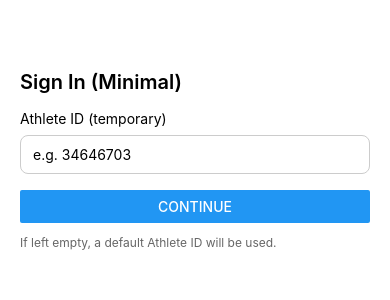
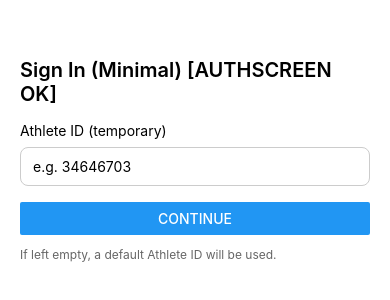
Before and after one commit to yukun791745/triathlon-clean, a React Native app: screen / in a window 390 px wide. Shown: the part 262-562 px from the top of the page. Built offline with nearby package versions, Linux system fonts and the light colour scheme; no server answers.

Commit message:
Update AuthScreen title to include '[AUTHSCREEN OK]'

```diff
--- a/src/screens/AuthScreen.tsx
+++ b/src/screens/AuthScreen.tsx
@@ -25,7 +25,7 @@ export default function AuthScreen({ onSignIn }: Props) {
 
   return (
     <View style={styles.container}>
-      <Text style={styles.title}>Sign In (Minimal)</Text>
+      <Text style={styles.title}>Sign In (Minimal) [AUTHSCREEN OK]</Text>
 
       <Text style={styles.label}>Athlete ID (temporary)</Text>
       <TextInput
```
